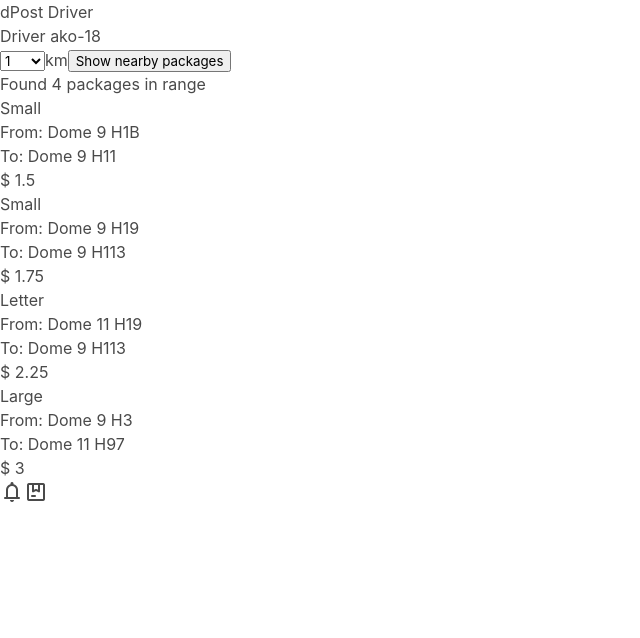
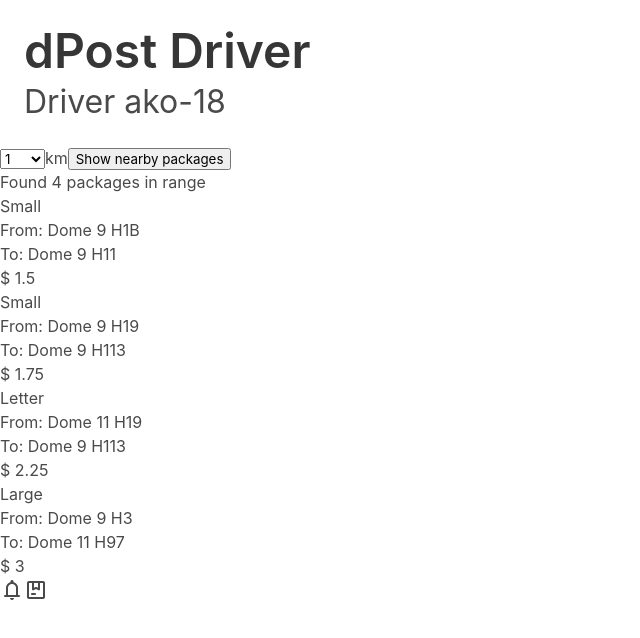
Before and after one commit to remidefoor/dpost-driver-app, an Angular app: page / in a window 1280 px wide. Shown: the top 638 px of the page, without its empty margins (0-640 px from the left). Built offline with nearby package versions, Linux system fonts and the light colour scheme.

Commit message:
feat: style header

```diff
--- a/src/app/app.component.html
+++ b/src/app/app.component.html
@@ -1,7 +1,9 @@
-<header>
-  <h1>dPost Driver</h1>
+<header class="hero is-small">
+  <div class="hero-body">
+    <h1 class="title is-1">dPost Driver</h1>
 
-  <h2>Driver {{ user.id }}</h2>
+    <h2 class="subtitle is-3">Driver {{ user.id }}</h2>
+  </div>
 </header>
 
 <main>
```
